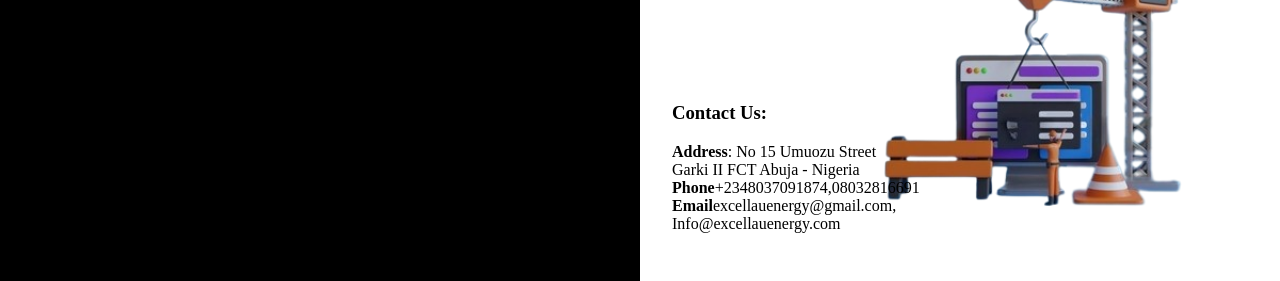
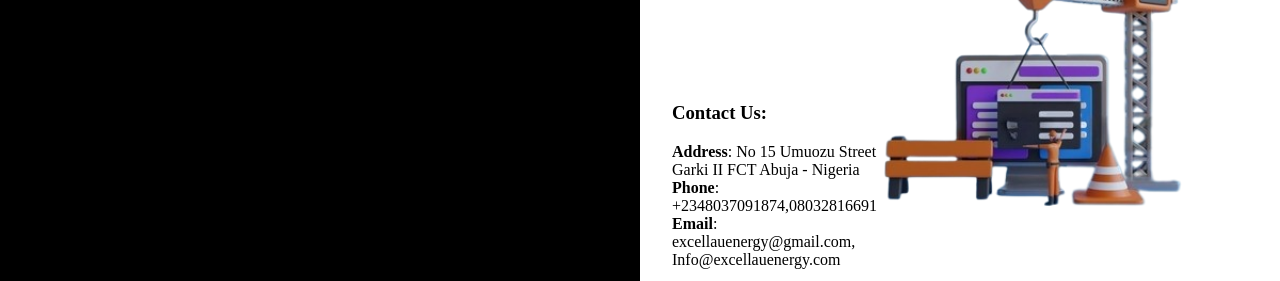
Before and after one commit to Carl-kristie/excellab, a plain HTML site: page index.html in a window 1280 px wide. Shown: the part 519-800 px from the top of the page. Drawn offline with Linux system fonts and the light colour scheme.

Commit message:
updated the footer

```diff
--- a/index.html
+++ b/index.html
@@ -22,8 +22,8 @@
             <div class="contact-container">
                 <h3>Contact Us:</h3>
                 <span><b>Address</b>: No 15 Umuozu Street Garki II  FCT Abuja - Nigeria</span>
-                <span><b>Phone</b>+2348037091874,08032816691</span>
-                <span><b>Email</b>excellauenergy@gmail.com, Info@excellauenergy.com</span>
+                <span><b>Phone</b>: +2348037091874,08032816691</span>
+                <span><b>Email</b>: excellauenergy@gmail.com, Info@excellauenergy.com</span>
 
             </div>
         </div>
```
